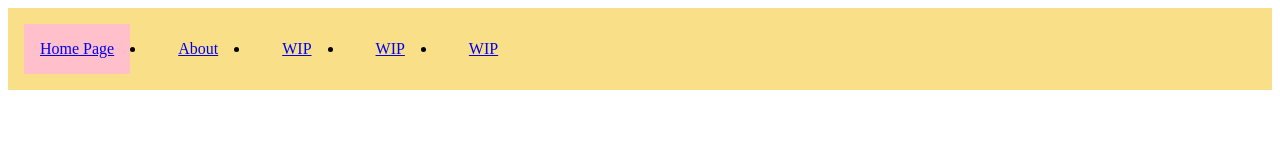
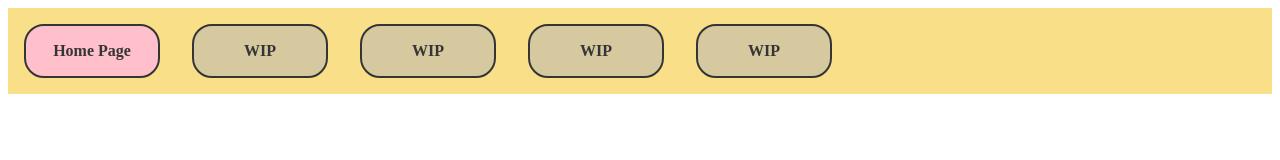
Before and after one commit to Mkstrn/micaylastern, a plain HTML site: page Stern-01/index.html in a window 1280 px wide. Drawn offline with Linux system fonts and the light colour scheme; a web font is replaced by a local one.

Commit message:
A tad bit of HTML and a lot of CSS
made boxes around the text in the nav bar and added font, color, changed how it interacts with the page.

```diff
--- a/Stern-01/CSS/stylesheet.css
+++ b/Stern-01/CSS/stylesheet.css
@@ -1,30 +1,52 @@
 /* CSS Document */
+
+@import url('https://fonts.googleapis.com/css2?family=Epunda+Slab:ital,wght@0,300..900;1,300..900&family=SUSE+Mono:ital,wght@0,100..800;1,100..800&display=swap');
 
 
 nav ul {
     display: flex;
     flex-direction: column;
+    align-items: center;
     background-color: rgb(249, 223, 136);
     margin: 0;
     padding: 0;
 }
 
 nav ul li {
-    text-decoration: none;
+    list-style-type: none;
 }
 
 nav ul li a {
     display: block;
     padding: 16px;
     margin: 16px;
+    text-decoration: none;
+    color:rgb(53, 53, 53);
+    font-family: 'Epunda Slab', serif;
+    font-weight: 700;
 }
 
 nav ul li a.current {
     background-color: pink;
+    border: 2px solid rgb(53, 53, 53);
+    width: 100px;
+    border-radius: 20px;
+    text-align: center;
+
+}
+
+.boxed-text {
+    border: 2px solid rgb(53, 53, 53);
+    background-color: rgb(214, 201, 159);
+    width: 100px;
+    border-radius: 20px;
+    text-align: center;
+
 }
 
 @media screen and (min-width: 769px) {
     nav ul {
         flex-direction: row;
+        justify-content: flex-start;
     }
 }
--- a/Stern-01/index.html
+++ b/Stern-01/index.html
@@ -1,5 +1,6 @@
 <!DOCTYPE html>
 <html lang="en-US">
+
 <head>
     <title>Stern-01</title>
     <meta charset="UTF-8">
@@ -10,10 +11,10 @@
     <nav>
         <ul>
             <li><a href="index.html" class="current">Home Page</a></li>
-            <li><a href="#">About</a></li>
-            <li><a href="#">WIP</a></li>
-            <li><a href="#">WIP</a></li>
-            <li><a href="#">WIP</a></li>
+            <li><a href="#" class="boxed-text">WIP</a></li>
+            <li><a href="#" class="boxed-text">WIP</a></li>
+            <li><a href="#" class="boxed-text">WIP</a></li>
+            <li><a href="#" class="boxed-text">WIP</a></li>
         </ul>
     </nav>
 
```
